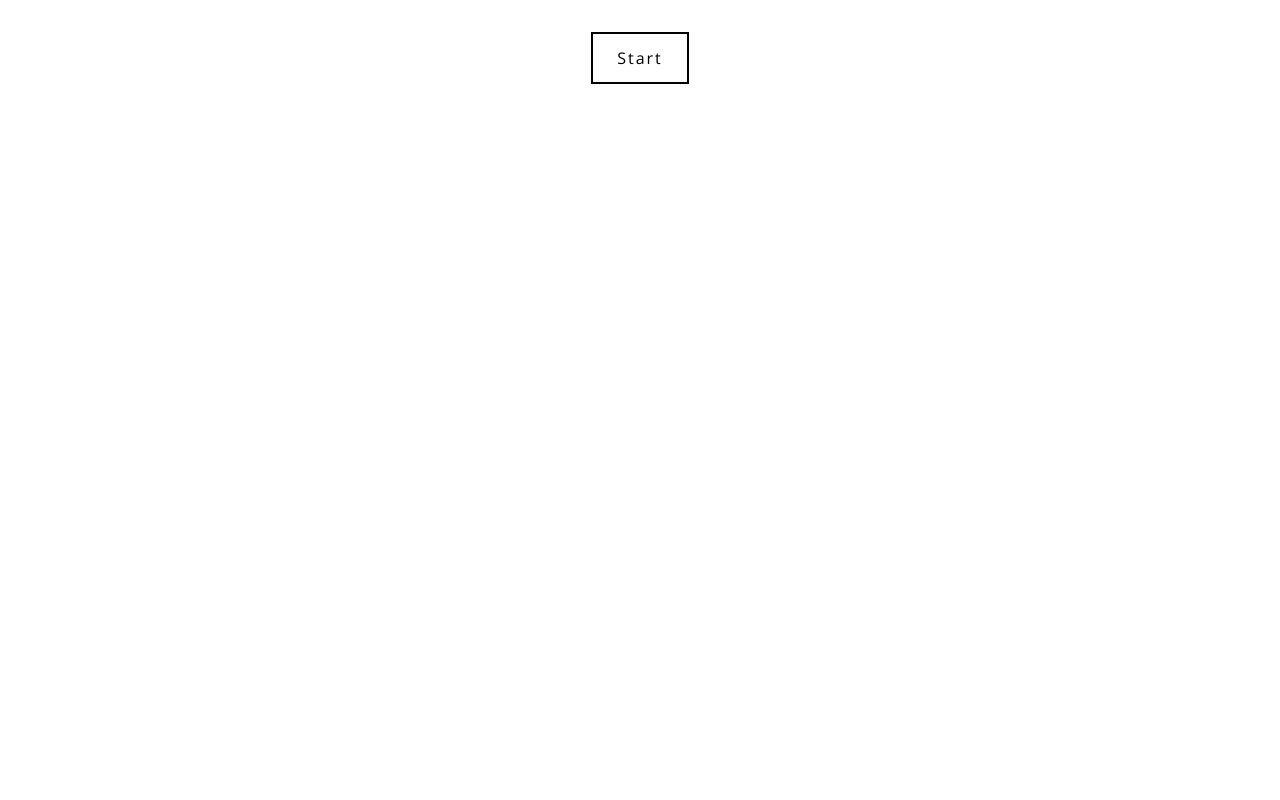
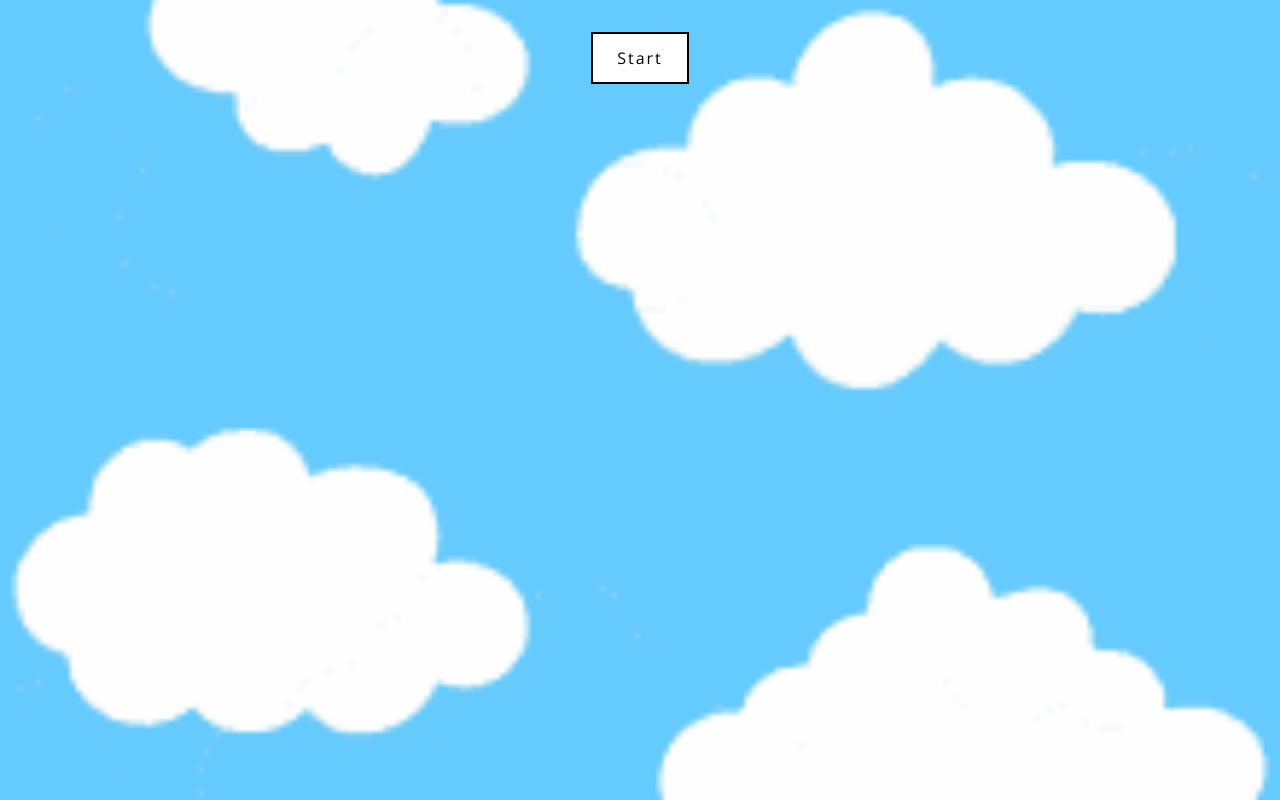
Before and after one commit to elizavetak0/Some-Letters-For-You, a website: page index.html in a window 1280 px wide. Drawn offline with nearby package versions, Linux system fonts and the light colour scheme.

Commit message:
Update style.css

```diff
--- a/style.css
+++ b/style.css
@@ -24,7 +24,7 @@ body {
   letter-spacing: 2px;
   line-height: 1.5;
 
-  background-image: url("sky-clouds.gif");
+  background-image: url("./img/sky-clouds.gif?v=10");
   background-size: cover;
   background-position: center;
   background-repeat: no-repeat;
```
